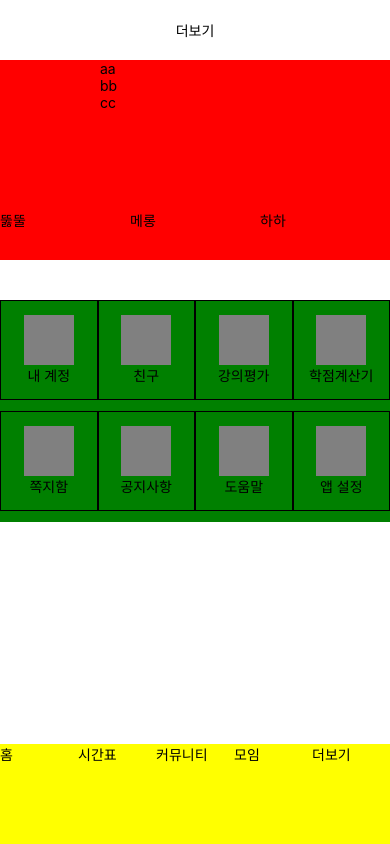
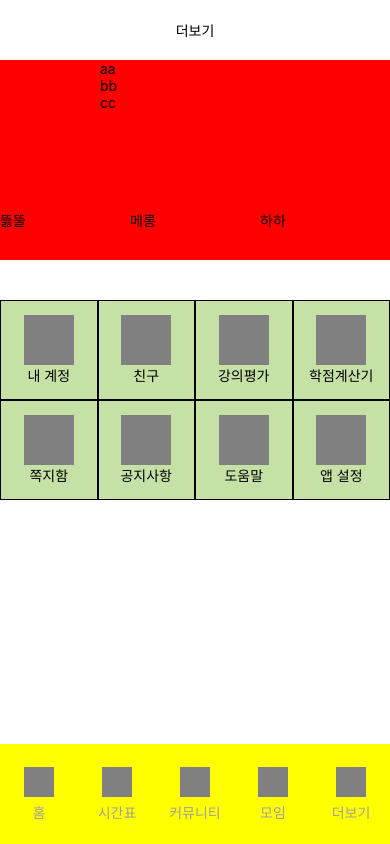
Before and after one commit to ddulhddul/Guide, a React Native app: screen / in a window 390 px wide. Built offline with nearby package versions, Linux system fonts and the light colour scheme.

Commit message:
buttong group & tabs complete

```diff
--- a/App.js
+++ b/App.js
@@ -64,7 +64,7 @@ class Button extends Component {
 class ButtonGroup extends Component {
   render() {
     return (
-      <View style={{height:300, flex:1, flexDirection:'column', backgroundColor:'green'}}>
+      <View style={{height: 200, backgroundColor: '#C5E1A5'}}>
         <View style={{flex:1, flexDirection:'row'}}>
           <Button name="내 계정" />
           <Button name="친구" />
@@ -81,15 +81,27 @@ class ButtonGroup extends Component {
     );
   }
 }
+
+class TabButton extends Component {
+  render() {
+    return (
+      <View style={{flex:1, justifyContent:'center', alignItems:'center'}}>
+        <View style={{height:30, width: 30, backgroundColor:'gray'}}></View>
+        <Text style={{marginTop: 5, color: '#A0A0A0'}}>{this.props.name}</Text>
+      </View>
+    );
+  }
+}
+
 class Tabs extends Component {
   render() {
     return (
       <View style={{height: 100, flexDirection:'row', backgroundColor:'yellow'}}>
-        <View style={{flex:1}}><Text>홈</Text></View>
-        <View style={{flex:1}}><Text>시간표</Text></View>
-        <View style={{flex:1}}><Text>커뮤니티</Text></View>
-        <View style={{flex:1}}><Text>모임</Text></View>
-        <View style={{flex:1}}><Text>더보기</Text></View>
+        <TabButton name="홈" />
+        <TabButton name="시간표" />
+        <TabButton name="커뮤니티" />
+        <TabButton name="모임" />
+        <TabButton name="더보기" />
       </View>
     );
   }
```
